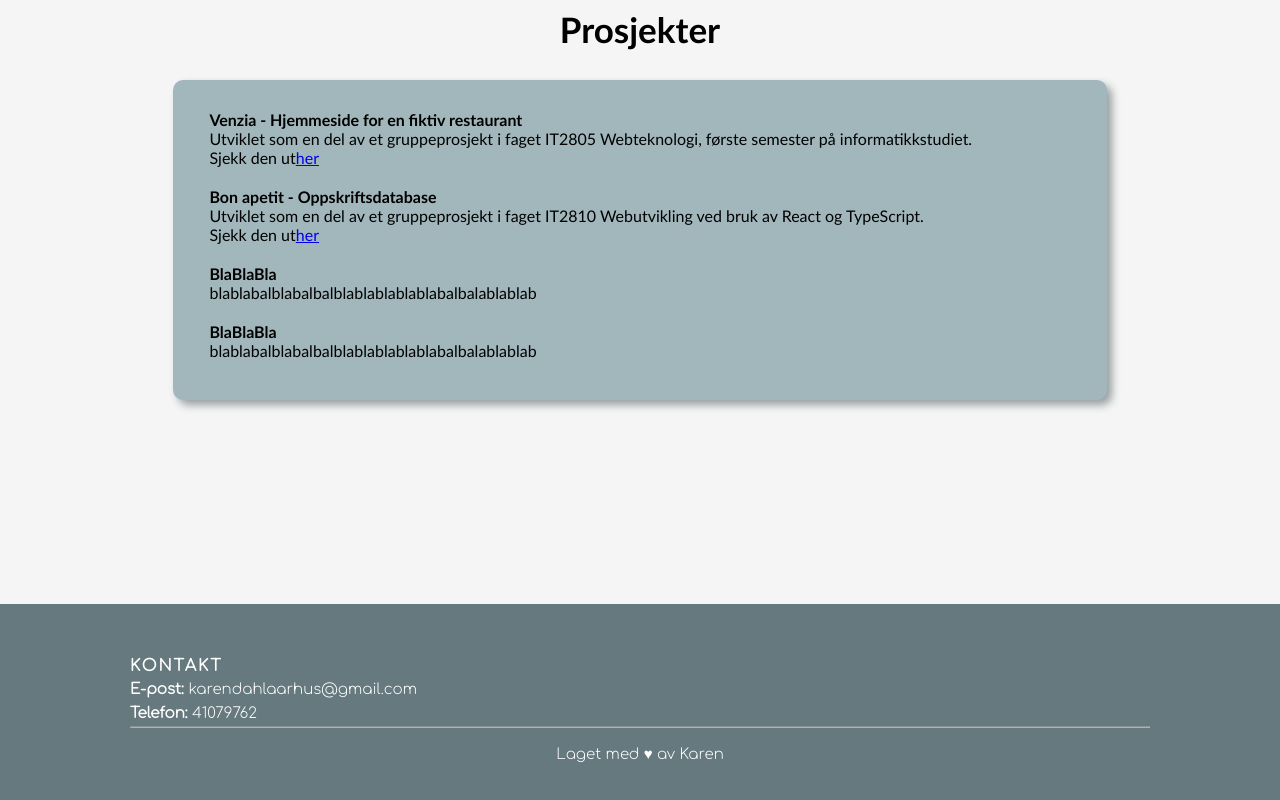
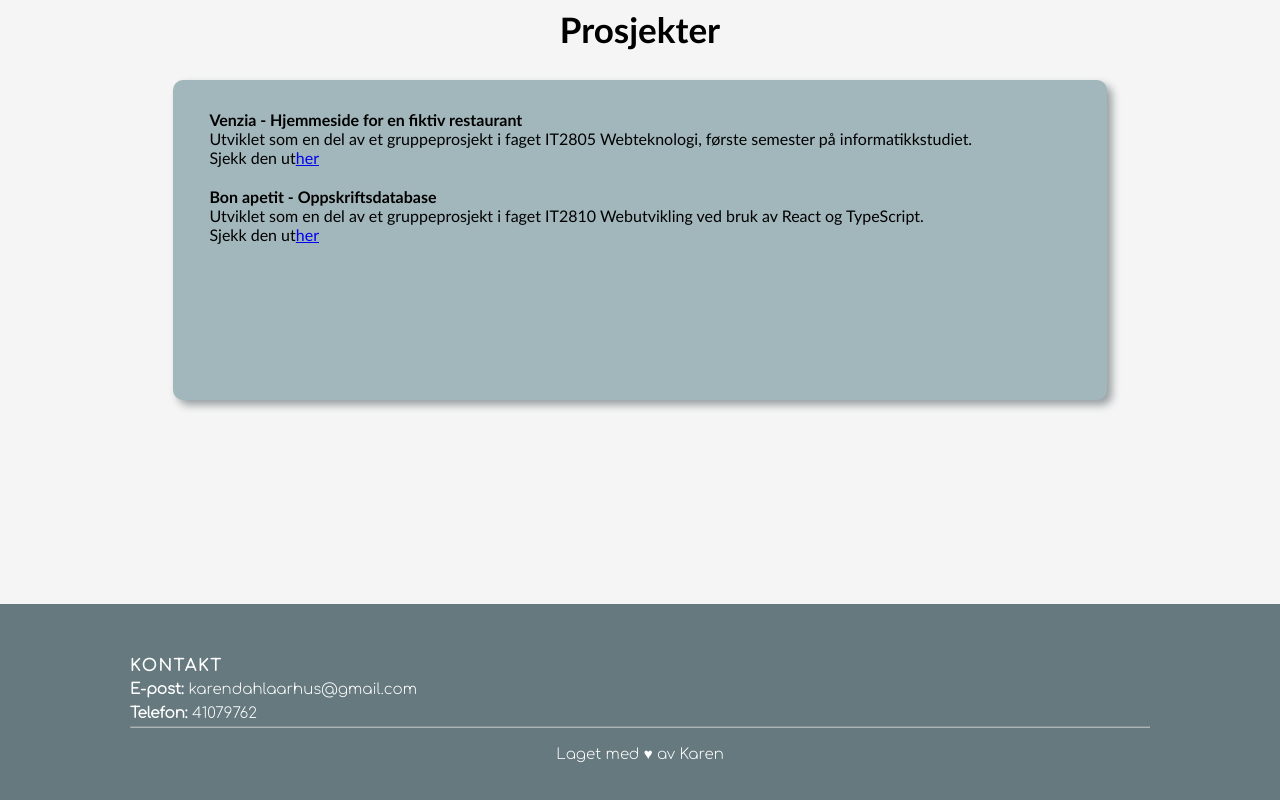
Before and after one commit to karendahlaarhus/portfolio, a React (Create React App) app: page / in a window 1280 px wide. Shown: the part 1796-2596 px from the top of the page. Built offline with nearby package versions, Linux system fonts and the light colour scheme.

Commit message:
remove fill

```diff
--- a/src/components/Projects.js
+++ b/src/components/Projects.js
@@ -41,18 +41,6 @@ export default function Projects() {
                   </a>
                 </p>
               </li>
-              <li>
-                <p>
-                  <b>BlaBlaBla</b>
-                </p>
-                <p>blablabalblabalbalblablablablablabalbalablablab</p>
-              </li>
-              <li>
-                <p>
-                  <b>BlaBlaBla</b>
-                </p>
-                <p>blablabalblabalbalblablablablablabalbalablablab</p>
-              </li>
             </ul>
           </div>
         </div>
```
Also changed, not shown: 1 other file (tests, documents, lock files or other folders).
